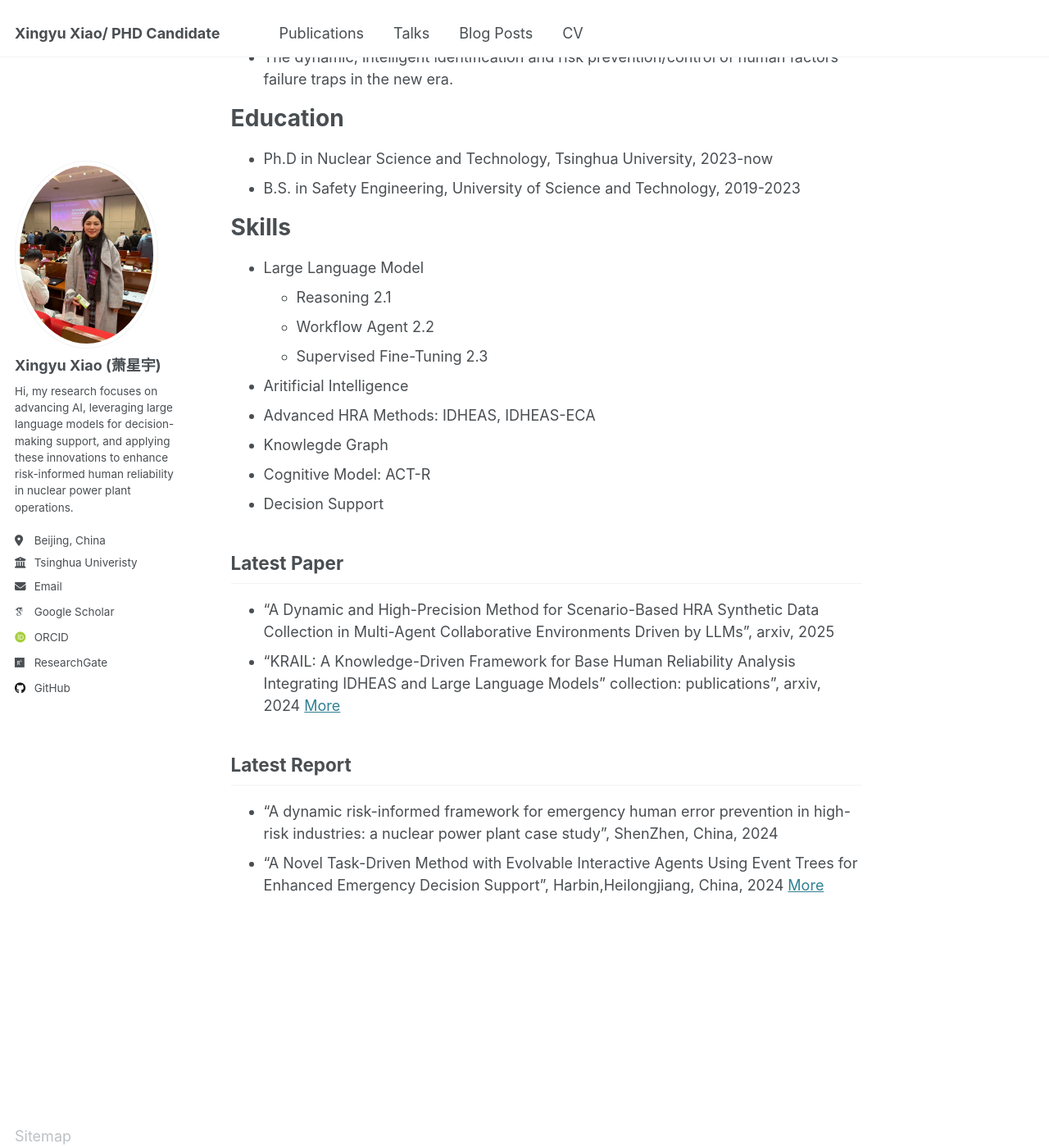
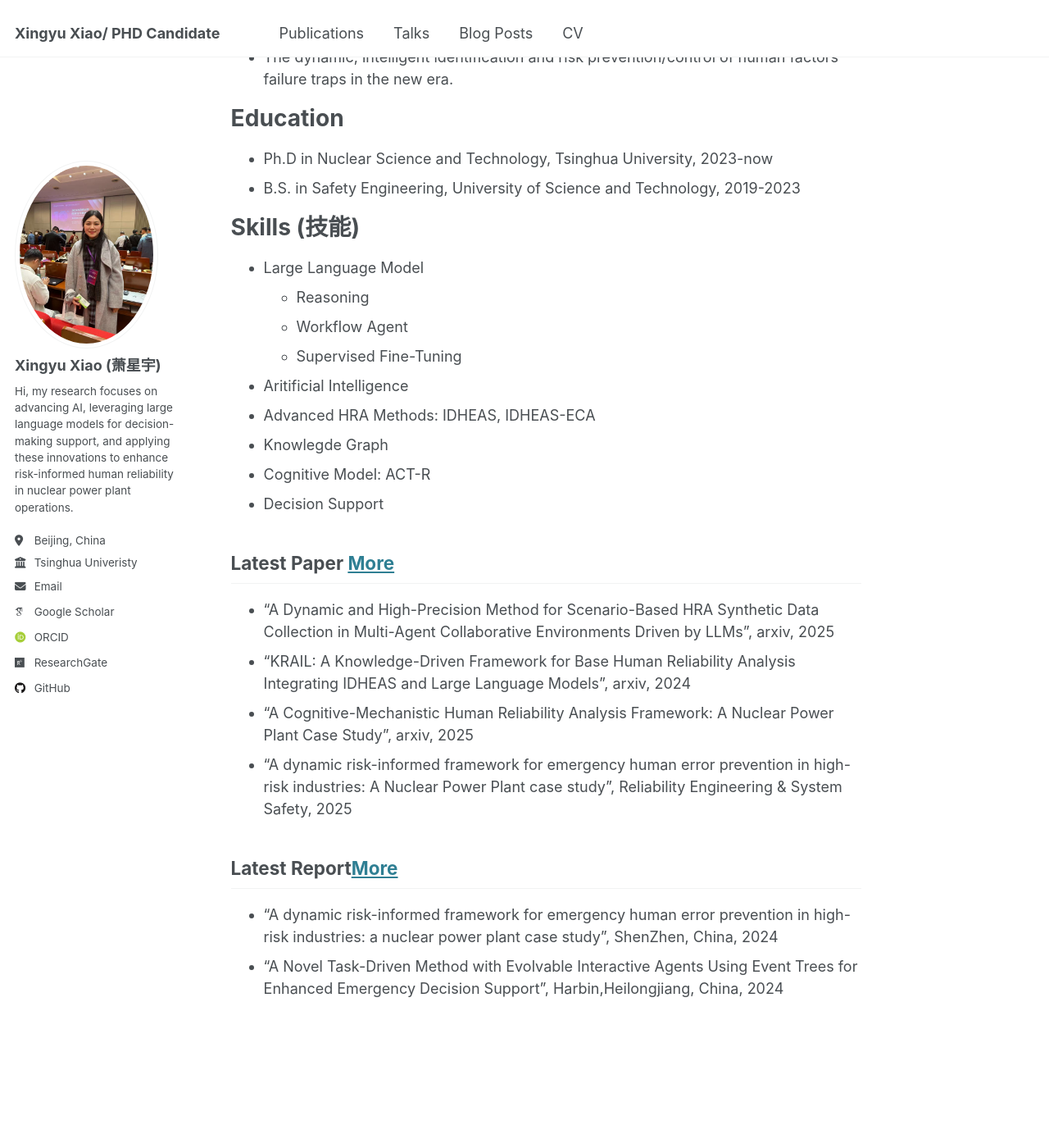
Before and after one commit to Crystalxy123/Crystalxy123.github.io, a Jekyll site: the page built from _pages/about.md, in a window 1280 px wide and 1400 px high, scrolled down 373 px. Shown: the whole window at 82% size. Built offline with Jekyll 4.4.1, drawn with Linux system fonts in a browser that asks for light colours; some web fonts are replaced.

Commit message:
更新首页内容和添加论文

```diff
--- a/_pages/about.md
+++ b/_pages/about.md
@@ -21,12 +21,12 @@ Education
 * Ph.D in Nuclear Science and Technology, Tsinghua University, 2023-now
 * B.S. in Safety Engineering, University of Science and Technology, 2019-2023
 
-Skills
+Skills (技能)
 ======
 * Large Language Model
-  * Reasoning 2.1
-  * Workflow Agent 2.2
-  * Supervised Fine-Tuning 2.3
+  * Reasoning
+  * Workflow Agent
+  * Supervised Fine-Tuning
 * Aritificial Intelligence
 * Advanced HRA Methods: IDHEAS, IDHEAS-ECA
 * Knowlegde Graph
@@ -35,16 +35,20 @@ Skills
 
 
 
-## Latest Paper
+## Latest Paper [More](/publications/)
 * "A Dynamic and High-Precision Method for Scenario-Based HRA Synthetic Data Collection in Multi-Agent Collaborative Environments Driven by LLMs", arxiv, 2025
-* "KRAIL: A Knowledge-Driven Framework for Base Human Reliability Analysis Integrating IDHEAS and Large Language Models"
-collection: publications", arxiv, 2024
-[More](/publications/)
+* "KRAIL: A Knowledge-Driven Framework for Base Human Reliability Analysis Integrating IDHEAS and Large Language Models", arxiv, 2024
+* "A Cognitive-Mechanistic Human Reliability Analysis Framework: A Nuclear Power Plant Case Study", arxiv, 2025
+* "A dynamic risk-informed framework for emergency human error prevention in high-risk industries: A Nuclear Power Plant case study", Reliability Engineering & System Safety, 2025
 
-## Latest Report
+
+
+
+
+
+## Latest Report[More](/talks/)
 * "A dynamic risk-informed framework for emergency human error prevention in high-risk industries: a nuclear power plant case study", ShenZhen, China, 2024
 * "A Novel Task-Driven Method with Evolvable Interactive Agents Using Event Trees for Enhanced Emergency Decision Support", Harbin,Heilongjiang, China, 2024
-[More](/talks/)
 
 
 <!-- [完整简历](/cv/) -->
```
Also changed, not shown: _pages/cv.md (+4 -4 lines).
